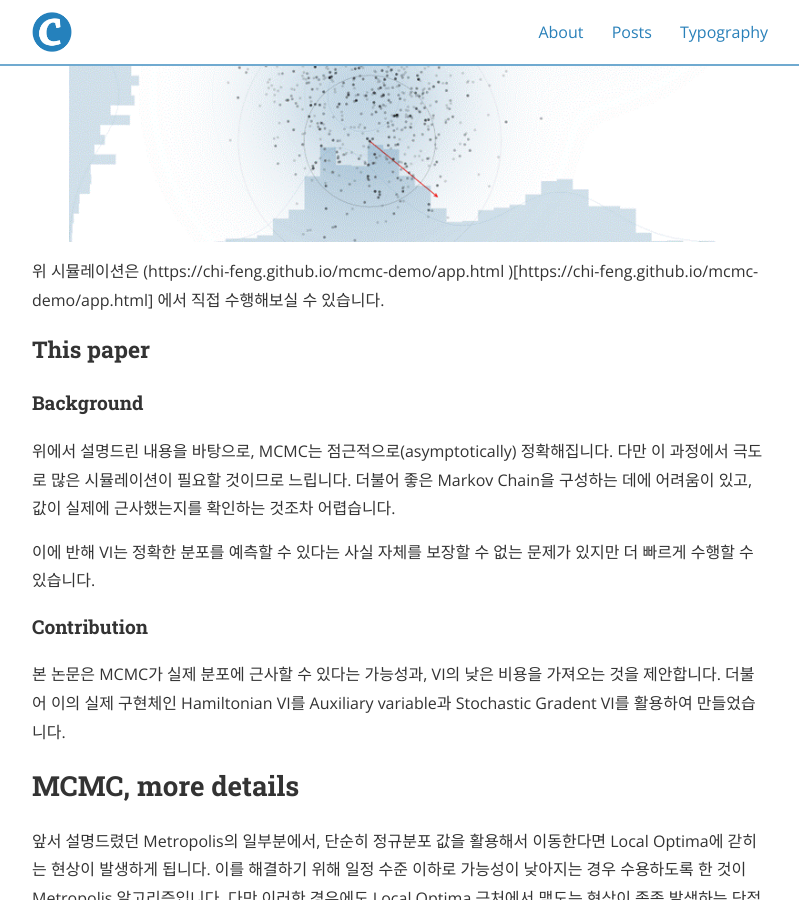
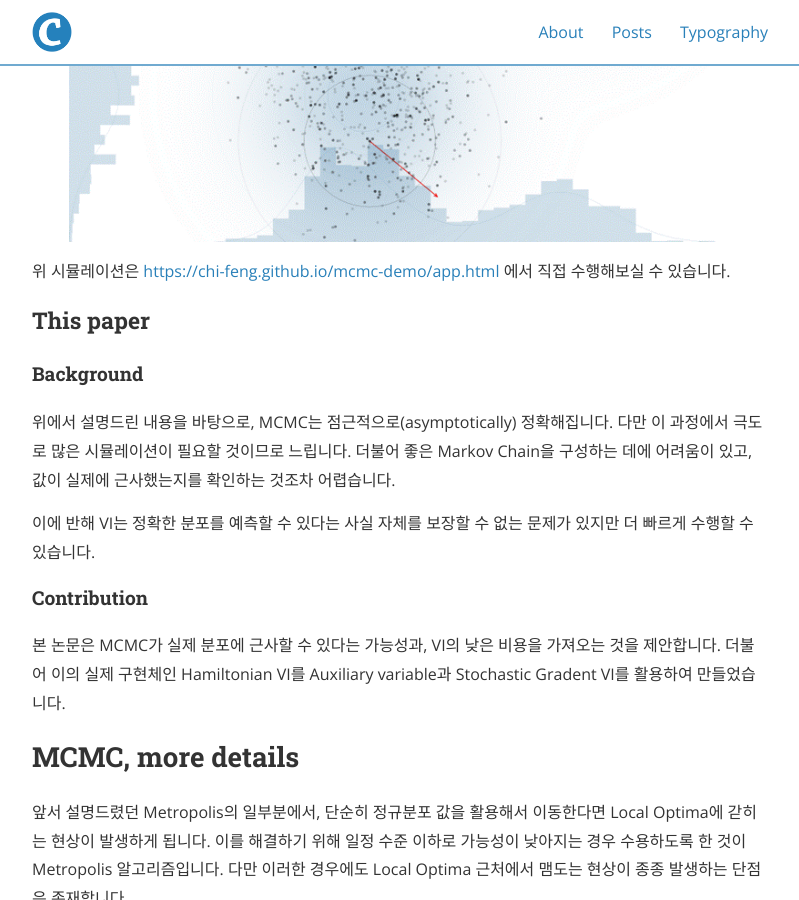
Before and after one commit to deep-generative-models-AIM5036/deep-generative-models-AIM5036.github.io, a Jekyll site: the page built from _posts/2022-11-13-MCMC-and-VI.md, in a window 1280 px wide and 900 px high, scrolled down 3399 px. Shown: the whole window, without its empty margins (240-1039 px from the left). Built offline with Jekyll 4.4.1, drawn with Linux system fonts in a browser that asks for light colours; nearby versions of some CDN libraries.

Commit message:
Update 2022-11-13-MCMC-and-VI.md

```diff
--- a/_posts/2022-11-13-MCMC-and-VI.md
+++ b/_posts/2022-11-13-MCMC-and-VI.md
@@ -51,8 +51,8 @@ Markov Chain은 이전의 상태만을 바탕으로 현재의 상태에 영향
     <img width="50%" src="/assets/MCMCandVI/mcmc_dist.gif">
 </p>
 
-위 시뮬레이션은 (https://chi-feng.github.io/mcmc-demo/app.html
-)[https://chi-feng.github.io/mcmc-demo/app.html] 에서 직접 수행해보실 수 있습니다.
+위 시뮬레이션은 [https://chi-feng.github.io/mcmc-demo/app.html
+](https://chi-feng.github.io/mcmc-demo/app.html) 에서 직접 수행해보실 수 있습니다.
 
 
 ### This paper
```
